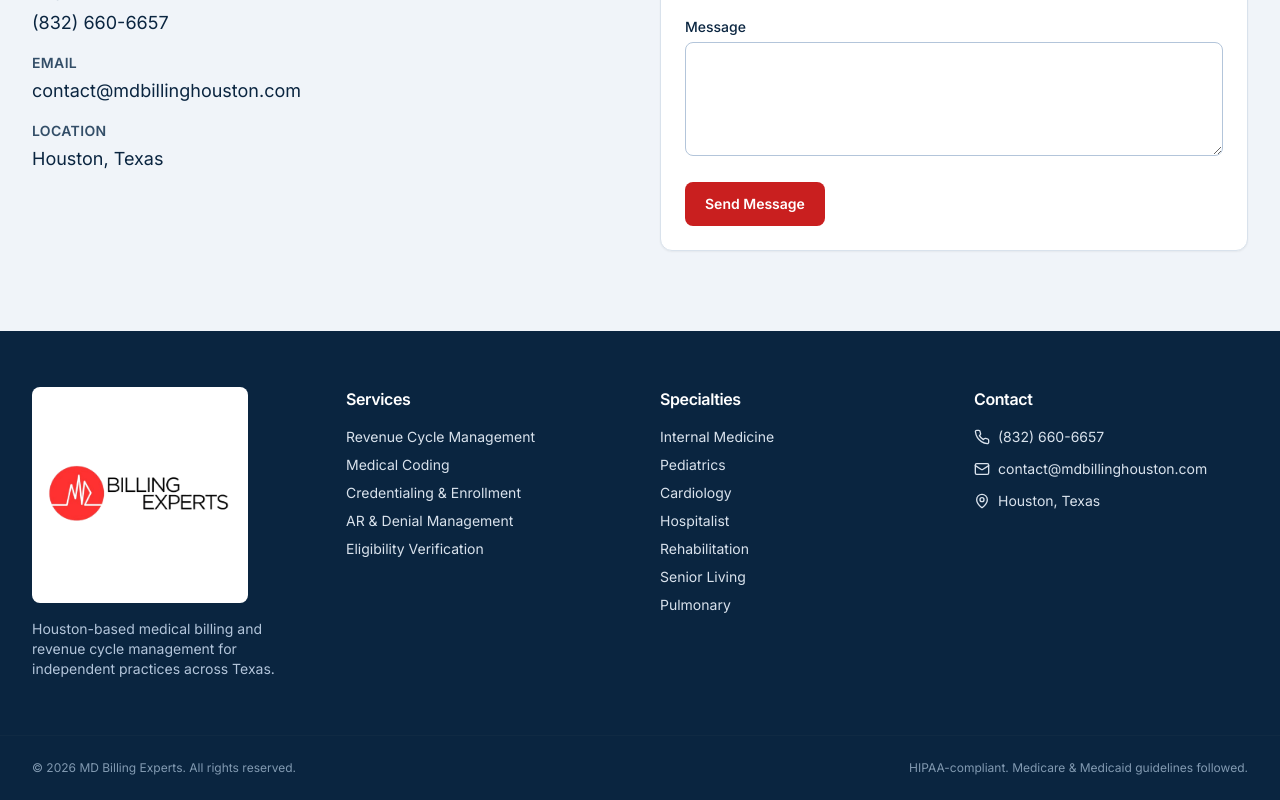
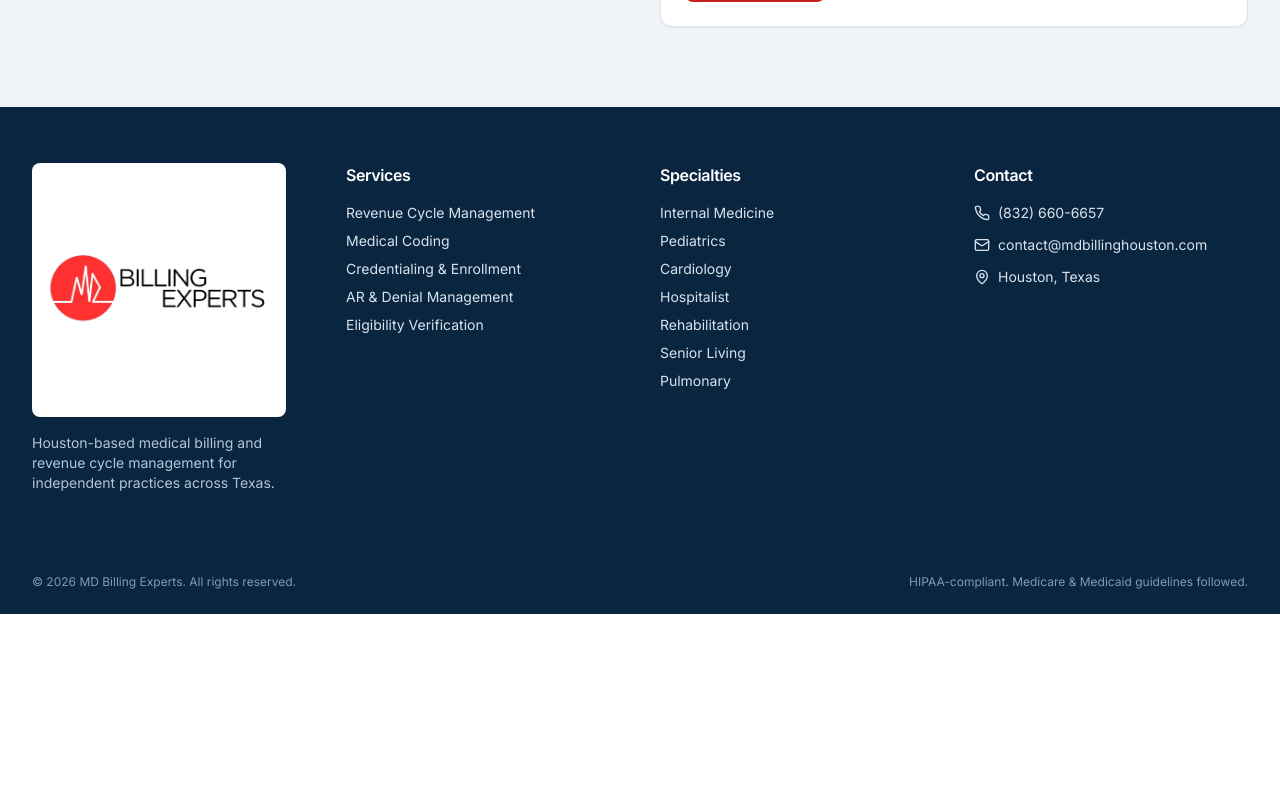
Before and after one commit to arwajafferji/mdbilling-marketing, a Next.js app: page / in a window 1280 px wide. Shown: the part 4107-4907 px from the top of the page. After the commit the page ends 4721 px from the top, so only its background shows below. Built offline with nearby package versions, Linux system fonts and the light colour scheme.

Commit message:
logo 230px, header back to normal height

```diff
--- a/components/Footer.tsx
+++ b/components/Footer.tsx
@@ -11,9 +11,9 @@ export default function Footer() {
             <Image
               src="/logo.png"
               alt="MD Billing Experts"
-              width={800}
-              height={250}
-              className="h-48 w-auto"
+              width={1000}
+              height={300}
+              className="h-[230px] w-auto"
             />
           </div>
           <p className="mt-4 text-sm text-navy-200">
--- a/components/Header.tsx
+++ b/components/Header.tsx
@@ -12,7 +12,7 @@ const nav = [
 export default function Header() {
   return (
     <header className="sticky top-0 z-40 border-b border-navy-100 bg-white/90 backdrop-blur">
-      <div className="container-xl flex h-[336px] items-center justify-between">
+      <div className="container-xl flex h-28 items-center justify-between">
         <Link href="/" className="flex items-center" aria-label="MD Billing Experts — Home">
           <Image
             src="/logo.png"
@@ -20,7 +20,7 @@ export default function Header() {
             width={1000}
             height={300}
             priority
-            className="h-[240px] w-auto md:h-[288px]"
+            className="h-[230px] w-auto"
           />
         </Link>
 
```
